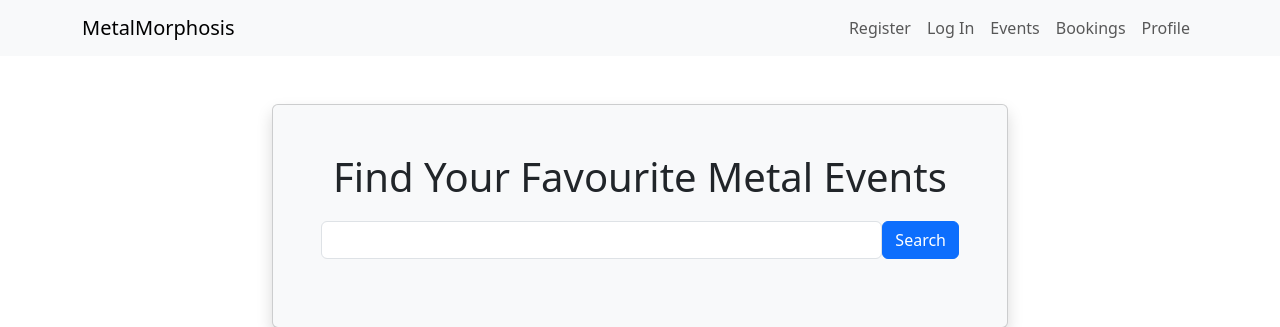
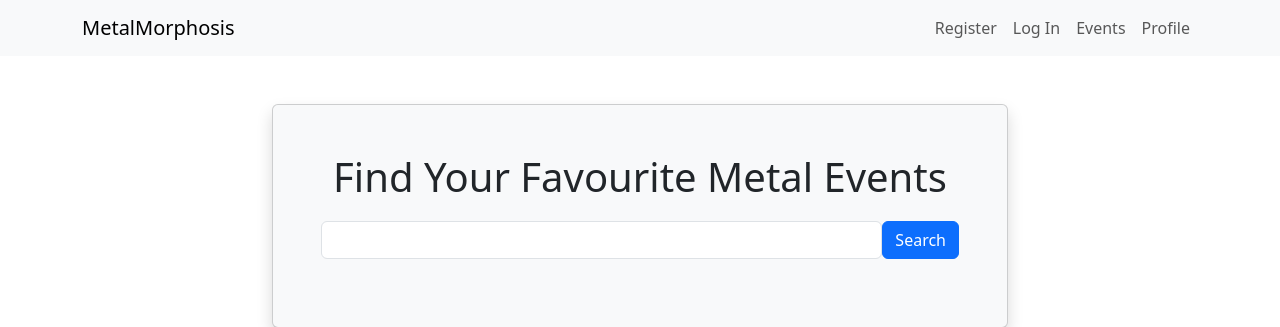
Before and after one commit to ZamanDede/MetalMorphosis, a Flask app: page / in a window 1280 px wide. Shown: the top 327 px of the page. Run offline with Flask 3, Linux system fonts and the light colour scheme; data that the repository does not hold is empty; some libraries are stand-ins or nearby versions.

Commit message:
test by commenting stuff out

```diff
--- a/website/templates/base.html
+++ b/website/templates/base.html
@@ -38,7 +38,7 @@
                  {% endif %}
 
                  <a class="nav-item nav-link" href="{{ url_for('events.create') }}">Events</a>
-                 <a class="nav-item nav-link" href="{{ url_for('booking.show') }}">Bookings</a>
+                 <!-- <a class="nav-item nav-link" href="{{ url_for('booking.show') }}">Bookings</a> -->
 
                  <a class="nav-item nav-link" href="#">Profile</a>
 
```
